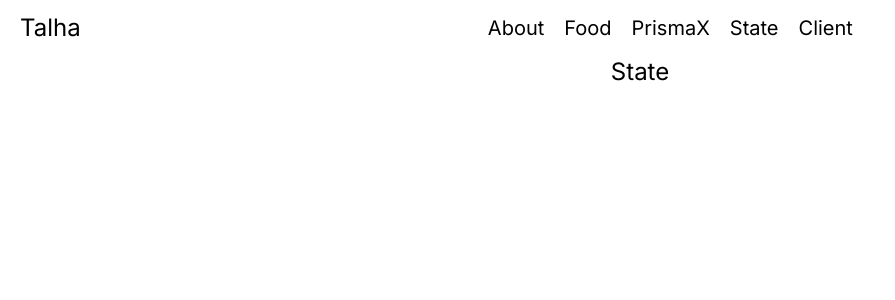
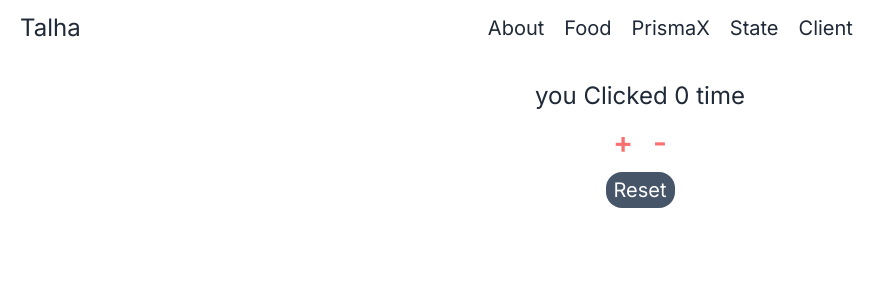
Before and after one commit to Talha-H/next14, a Next.js app in the folder nextjs14/: page /state in a window 1280 px wide. Shown: the top 300 px of the page, without its empty margins (0-895 px from the left). Built offline with nearby package versions, Linux system fonts and the light colour scheme.

Commit message:
Tailwind,Daisy,Typography add

```diff
--- a/nextjs14/app/state/page.jsx
+++ b/nextjs14/app/state/page.jsx
@@ -1,7 +1,43 @@
-import React from "react";
+"use client";
+import React, { useState } from "react";
 
 const page = () => {
-  return <div className="text-center text-2xl">State</div>;
+  const [count, setCount] = useState(0);
+
+  const AddOne = () => {
+    setCount(count + 1);
+  };
+  const SubOne = () => {
+    setCount(count - 1);
+  };
+  const handleReset = () => {
+    setCount(0);
+  };
+  return (
+    <div className=" flex flex-col gap-y-3 justify-between items-center mt-6">
+      <div className="text-center text-2xl">you Clicked {count} time </div>
+      <div className="flex gap-x-5">
+        <button
+          onClick={AddOne}
+          className="text-3xl font-semibold text-red-400"
+        >
+          +
+        </button>
+        <button
+          onClick={SubOne}
+          className="text-3xl font-semibold text-red-400"
+        >
+          -
+        </button>
+      </div>
+      <button
+        onClick={handleReset}
+        className="text-xl py-1 px-2 rounded-2xl bg-slate-600 transition ease-in-out delay-150 text-white hover:text-black hover:bg-transparent"
+      >
+        Reset
+      </button>
+    </div>
+  );
 };
 
 export default page;
--- a/nextjs14/package.json
+++ b/nextjs14/package.json
@@ -9,12 +9,14 @@
     "lint": "next lint"
   },
   "dependencies": {
+    "next": "14.0.4",
     "react": "^18",
-    "react-dom": "^18",
-    "next": "14.0.4"
+    "react-dom": "^18"
   },
   "devDependencies": {
+    "@tailwindcss/typography": "^0.5.10",
     "autoprefixer": "^10.0.1",
+    "daisyui": "^4.5.0",
     "postcss": "^8",
     "tailwindcss": "^3.3.0"
   }
--- a/nextjs14/tailwind.config.js
+++ b/nextjs14/tailwind.config.js
@@ -1,18 +1,18 @@
 /** @type {import('tailwindcss').Config} */
 module.exports = {
   content: [
-    './pages/**/*.{js,ts,jsx,tsx,mdx}',
-    './components/**/*.{js,ts,jsx,tsx,mdx}',
-    './app/**/*.{js,ts,jsx,tsx,mdx}',
+    "./pages/**/*.{js,ts,jsx,tsx,mdx}",
+    "./components/**/*.{js,ts,jsx,tsx,mdx}",
+    "./app/**/*.{js,ts,jsx,tsx,mdx}",
   ],
   theme: {
     extend: {
       backgroundImage: {
-        'gradient-radial': 'radial-gradient(var(--tw-gradient-stops))',
-        'gradient-conic':
-          'conic-gradient(from 180deg at 50% 50%, var(--tw-gradient-stops))',
+        "gradient-radial": "radial-gradient(var(--tw-gradient-stops))",
+        "gradient-conic":
+          "conic-gradient(from 180deg at 50% 50%, var(--tw-gradient-stops))",
       },
     },
   },
-  plugins: [],
-}
+  plugins: [require("daisyui"), require("@tailwindcss/typography")],
+};
```
Also changed, not shown: 1 other file (tests, documents, lock files or other folders).
